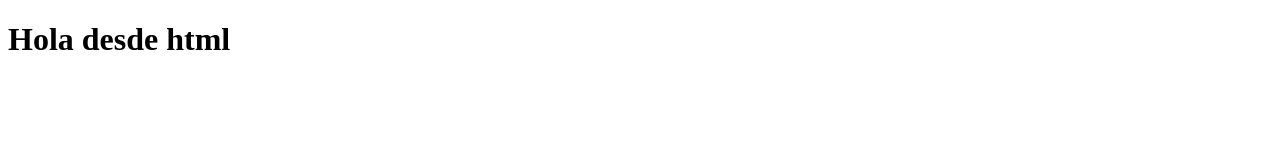
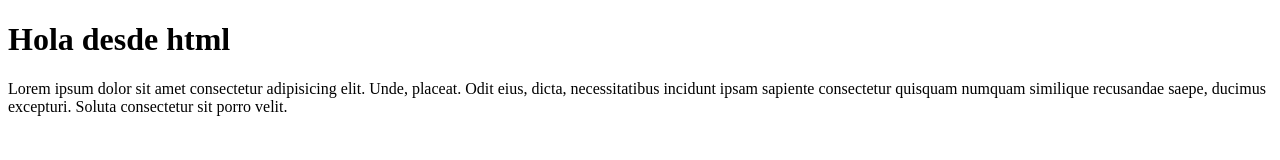
Before and after one commit to TadeoIcea/PracticaGIT, a plain HTML site: page index.html in a window 1280 px wide. Drawn offline with Linux system fonts and the light colour scheme.

Commit message:
agregamos un parrafo

```diff
--- a/index.html
+++ b/index.html
@@ -8,5 +8,8 @@
 </head>
 <body>
     <h1>Hola desde html</h1>
+    <p>Lorem ipsum dolor sit amet consectetur adipisicing elit. Unde, placeat.
+        Odit eius, dicta, necessitatibus incidunt ipsam sapiente consectetur quisquam numquam
+        similique recusandae saepe, ducimus excepturi. Soluta consectetur sit porro velit.</p>
 </body>
 </html>
```
